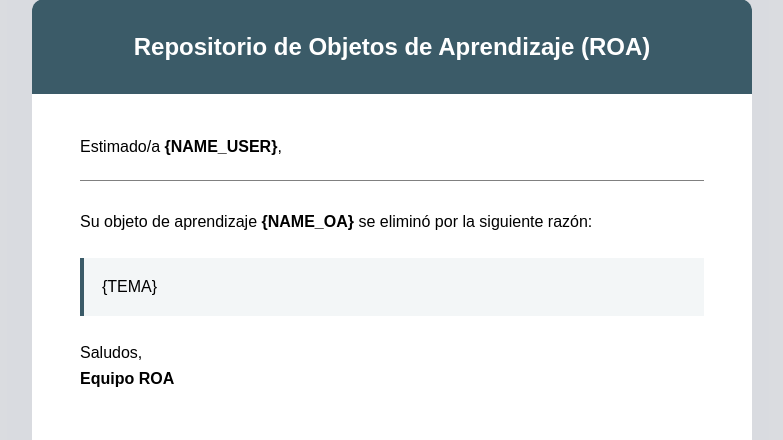
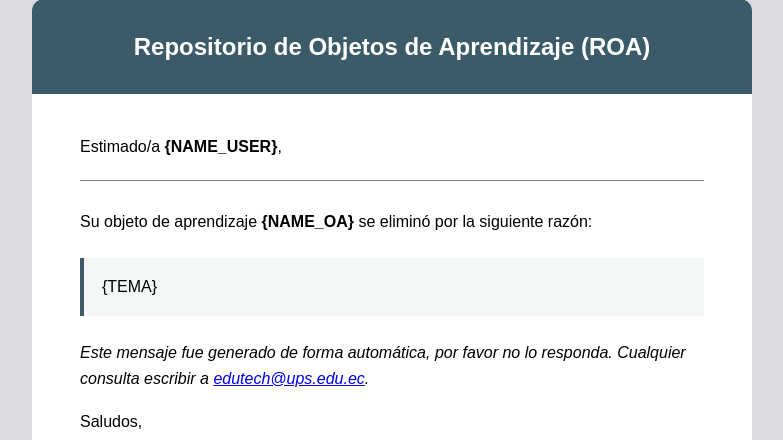
Before and after one commit to EduTech-Erasmus-Project/Repositorio-Backend, a Django app: template applications/learning_object_file/template/delete_learning_object_notification.html in a window 1280 px wide. Shown: the part 49-489 px from the top of the page, without its empty margins (248-1031 px from the left). Run offline with Django 3.2, Linux system fonts and the light colour scheme; the template is opened without the code that fills it, so the values that code supplies are empty; parts of the project's set-up code (start-up, migrations or seed data) failed here and were passed over.

Commit message:
[FIX] Contacto de edutech y textos en los correos de hallazgos y eliminacion
Traido del original (roa-backend-ups 9a995f2).

```diff
--- a/applications/learning_object_file/template/delete_learning_object_notification.html
+++ b/applications/learning_object_file/template/delete_learning_object_notification.html
@@ -78,6 +78,12 @@
       line-height: 1.6;
     }
 
+    .automatic-message {
+      margin-top: 28px;
+      font-style: italic;
+      font-size: 14px;
+    }
+
     .email-footer {
       padding: 24px 48px 40px 48px;
       text-align: center;
@@ -150,6 +156,11 @@
 
         <div class="findings-box">{TEMA}</div>
 
+        <p class="automatic-message">
+          Este mensaje fue generado de forma automática, por favor no lo responda.
+          Cualquier consulta escribir a <a href="mailto:edutech@ups.edu.ec">edutech@ups.edu.ec</a>.
+        </p>
+
         <p>
           Saludos,<br>
           <strong>Equipo ROA</strong>
```
Also changed, not shown: applications/learning_object_metadata/template/learningObjectReviewFindings.html (+4 -3 lines).
